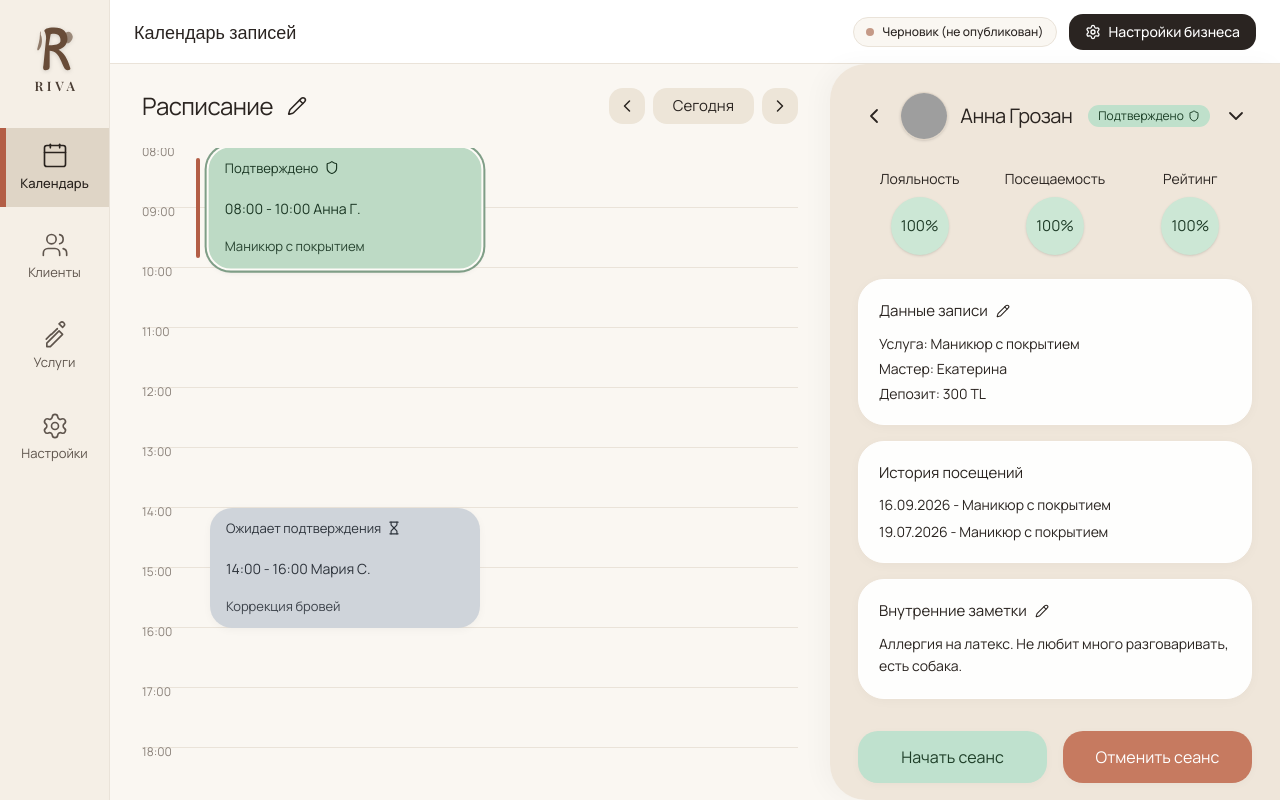
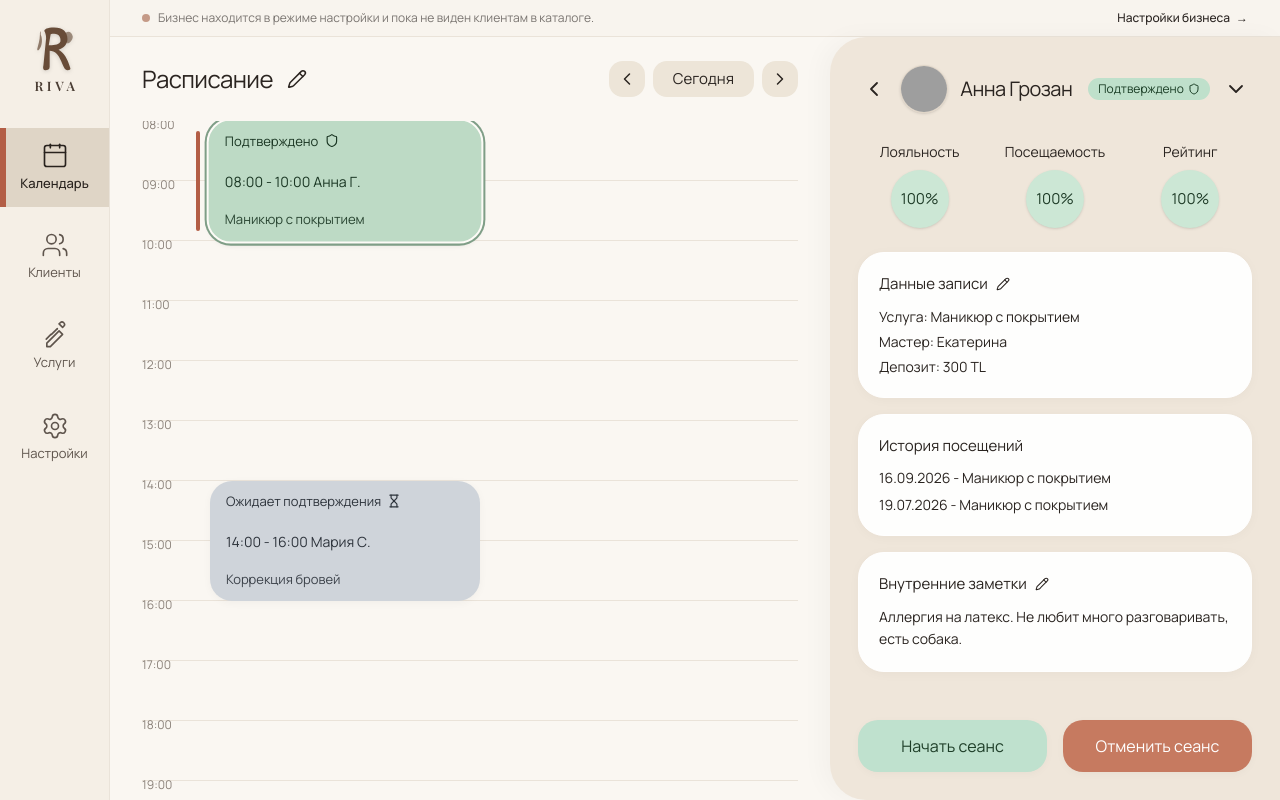
Before and after one commit to MarkysLeet/riva, a Next.js app: page /dashboard in a window 1280 px wide. Built offline with nearby package versions, Linux system fonts and the light colour scheme; grey boxes are pictures that could not be loaded; a web font is replaced by a local one.

Commit message:
fix: replace duplicate schedule header with discreet notification banner

```diff
--- a/src/app/dashboard/page.tsx
+++ b/src/app/dashboard/page.tsx
@@ -6,7 +6,6 @@ import { ScheduleView } from '@/components/schedule/ScheduleView';
 import { AppointmentDetailsSidebar } from '@/components/schedule/AppointmentDetailsSidebar';
 import { Sheet, SheetContent } from '@/components/ui/sheet';
 import { mockScheduleData } from '@/components/schedule/mockScheduleData';
-import { Settings, Info } from 'lucide-react';
 import Link from 'next/link';
 
 export default function DashboardPage() {
@@ -22,23 +21,20 @@ export default function DashboardPage() {
 
       {/* Main Content Area */}
       <main className="flex-1 flex flex-col min-w-0 h-full overflow-hidden">
-        {/* Top Status Bar (Integration requirement) */}
-        <header className="h-16 border-b border-[#EAE3D9] bg-white flex items-center justify-between px-6 shrink-0">
-          <h1 className="font-serif text-lg font-medium text-main">Календарь записей</h1>
-          <div className="flex items-center gap-3">
-            <div className="hidden sm:flex items-center gap-2 px-3 py-1.5 rounded-full bg-[#FAF7F2] border border-[#EAE3D9]">
-              <div className="w-2 h-2 rounded-full bg-accent-terra" />
-              <span className="text-xs font-medium text-main">Черновик (не опубликован)</span>
-            </div>
-            <Link
-              href="/dashboard/settings"
-              className="flex items-center gap-2 px-4 py-2 rounded-xl text-sm font-medium bg-main text-white hover:bg-[#3E352F] transition-colors"
-            >
-              <Settings className="w-4 h-4" />
-              <span className="hidden sm:inline">Настройки бизнеса</span>
-            </Link>
+        {/* Unobtrusive Setup Mode Notification Banner (Quiet Luxury) */}
+        <div className="bg-[#F8F4EE] border-b border-[#EAE3D9] px-4 sm:px-8 py-2.5 flex flex-col sm:flex-row sm:items-center justify-between gap-2 text-xs shrink-0">
+          <div className="flex items-center gap-2 text-[#7A7571]">
+            <span className="w-2 h-2 rounded-full bg-[#C59A87] shrink-0" />
+            <span>Бизнес находится в режиме настройки и пока не виден клиентам в каталоге.</span>
           </div>
-        </header>
+          <Link
+            href="/dashboard/settings"
+            className="font-medium text-[#2A2421] hover:text-[#C59A87] transition-colors inline-flex items-center gap-1.5 shrink-0 self-end sm:self-auto"
+          >
+            <span>Настройки бизнеса</span>
+            <span>→</span>
+          </Link>
+        </div>
 
         <div className="flex-1 flex min-h-0">
           <ScheduleView
```
